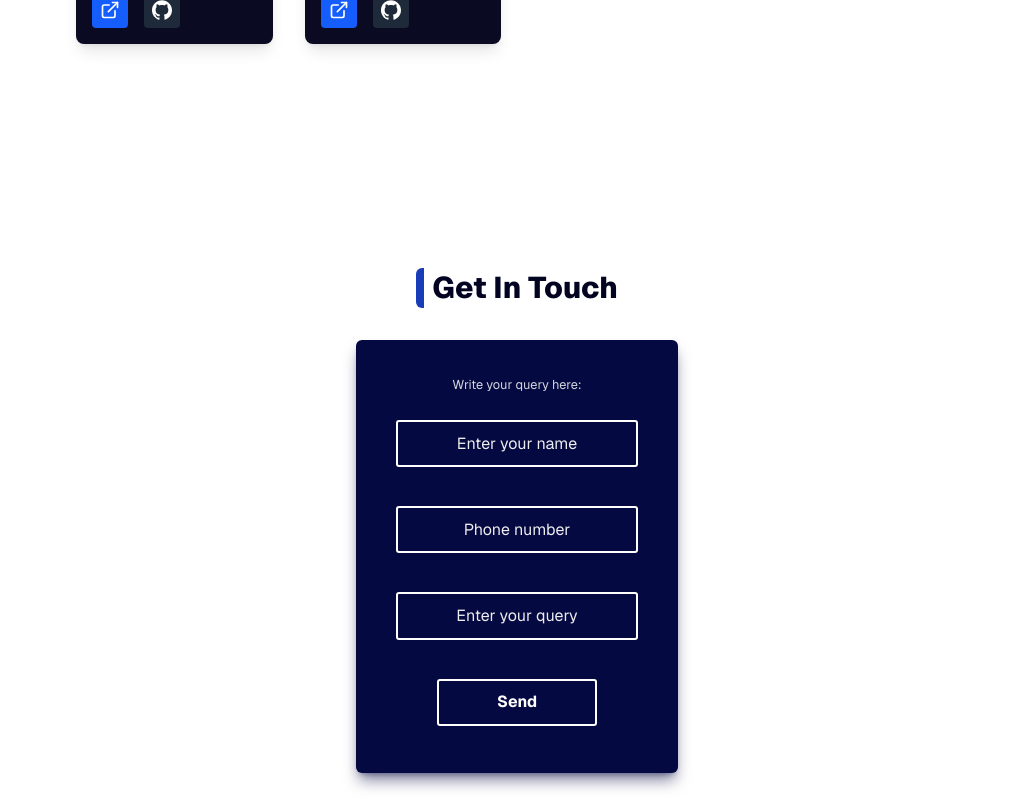
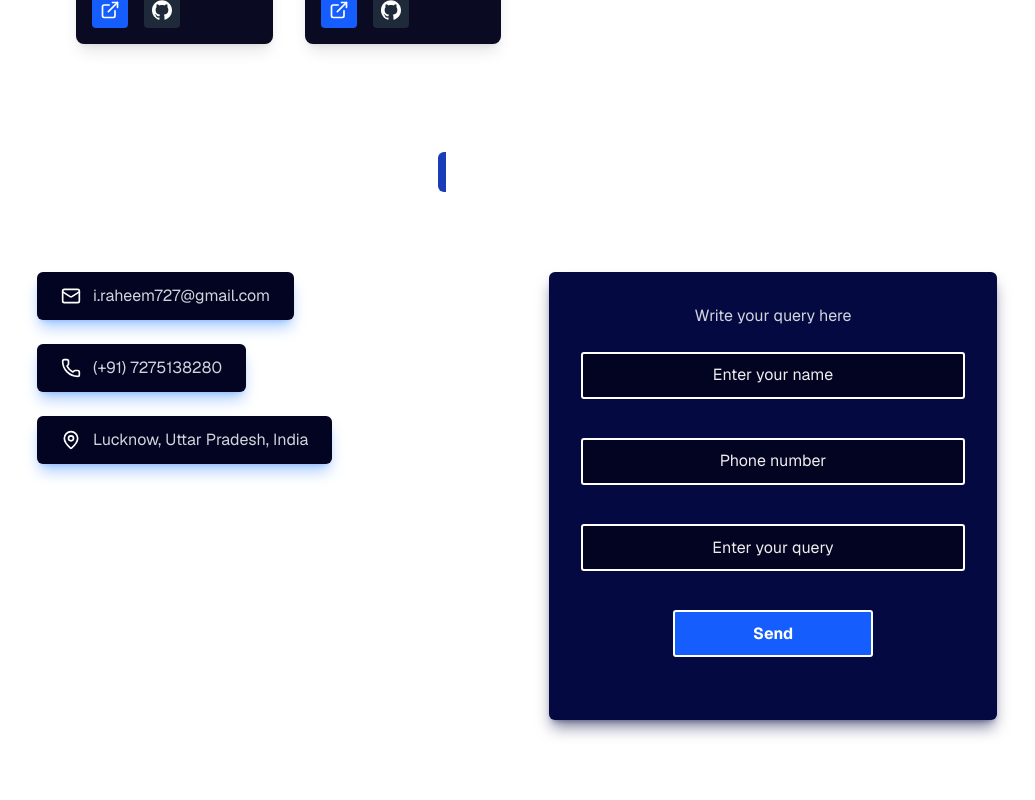
Before and after one commit to rahimkhan07/next-portfolio, a Next.js app: page / in a window 1280 px wide. Shown: the part 2700-3500 px from the top of the page, without its empty margins (123-1158 px from the left). Built offline with nearby package versions, Linux system fonts and the light colour scheme.

Commit message:
add in repo

```diff
--- a/src/app/Components/GetIntouch.js
+++ b/src/app/Components/GetIntouch.js
@@ -1,4 +1,6 @@
 import React from 'react'
+import Navbar from './Navbar';
+import { Mail, Phone, MapPin, Facebook, Twitter, Linkedin, MessageCircle } from "lucide-react";
 
 const GetIntouch = () => {
 
@@ -29,64 +31,87 @@ const GetIntouch = () => {
 
     return (
         <>
-            {/* <h1 style={{ fontSize: "5vh", fontWeight: "bolder", textAlign:"center"}}><span className="about-badge"></span> Get In Touch</h1>
-            <div className="px-[12vh] py-[2vh]" style={{ boxShadow: "-1px 0px 11px 7px #050941", textAlign:"center" }}>
+            <div className="grid grid-rows-[15rem_1fr_20px] items-center justify-items-center min-h-screen p-4 sm:p-8 lg:p-20 gap-10 font-[family-name:var(--font-geist-sans)] scroll-smooth">
 
+                <section className="text-white w-full">
+                    {/* Title */}
+                    <div className="flex justify-center p-6 sm:p-8 ">
+                        <h1 className="text-2xl sm:text-3xl md:text-4xl font-bold flex items-center gap-2 text-center">
+                            <span className="w-2 h-10 bg-blue-800 rounded-l-md"></span>
+                            Contact
+                        </h1>
+                    </div> <br /> <br />
 
-                <div className="get-conn py-[2vh]">
-                    <small>write your query here-</small> <br /> <br />
-                    <form action="">
-                        <input type="text" placeholder='Enter your name' /> <br />
-                        <input type="phone" placeholder='phone number' /> <br />
-                        <input type="text" placeholder='Enter your Query' /> <br />
-                        <input type="submit" className='proj-btn' style={{ width: "20vh" }} value="Send" />
-                    </form>
+                    {/* Grid Layout: Left (Contact Info) | Right (Form) */}
+                    <div className="grid grid-cols-1 md:grid-cols-2 gap-10 lg:gap-16 items-start">
+
+                        {/* Left - Contact Info */}
+                        <div className="flex flex-col items-center md:items-start gap-6">
+                            <div className="flex flex-col sm:flex-row md:flex-col lg:flex-row flex-wrap justify-center md:justify-start gap-6">
+                                {/* Email */}
+                                <div className="flex items-center gap-3 bg-[#020421] px-6 py-3 rounded-md shadow-lg shadow-blue-500/40 w-full sm:w-auto">
+                                    <Mail className="text-white" size={20} />
+                                    <span className="text-gray-300 text-sm sm:text-base">i.raheem727@gmail.com</span>
                                 </div>
-            </div> */}
 
-            <div className="px-4 sm:px-8 md:px-16 lg:px-32 py-8 sm:py-12">
-                {/* Heading */}
-                <p className="text-xl sm:text-3xl md:text-3xl font-extrabold text-center mb-8 flex items-center justify-center gap-2">
-                    <span className="w-2 h-10 bg-blue-800 rounded-l-md"></span>
-                    Get In Touch
-                </p>
+                                {/* Phone */}
+                                <div className="flex items-center gap-3 bg-[#020421] px-6 py-3 rounded-md shadow-lg shadow-blue-500/40 w-full sm:w-auto">
+                                    <Phone className="text-white" size={20} />
+                                    <span className="text-gray-300 text-sm sm:text-base">(+91) 7275138280</span>
+                                </div>
+                            </div>
 
-                {/* Form Container */}
-                <div className="bg-[#050941] shadow-lg shadow-[#050941]/50 px-6 sm:px-10 py-6 sm:py-8 rounded-md text-center">
+                            {/* Location */}
+                            <div className="flex items-center gap-3 bg-[#020421] px-6 py-3 rounded-md shadow-lg shadow-blue-500/40 w-full sm:w-auto">
+                                <MapPin className="text-white" size={20} />
+                                <span className="text-gray-300 text-sm sm:text-base">Lucknow, Uttar Pradesh, India</span>
+                            </div>
 
+                            {/* Social Icons */}
+                            <div className="flex justify-center md:justify-start gap-6 mt-6 border-t border-white pt-6 w-full">
+                                <a href="#" className="hover:text-blue-500 transition"><Facebook size={22} /></a>
+                                <a href="#" className="hover:text-blue-500 transition"><Twitter size={22} /></a>
+                                <a href="#" className="hover:text-blue-500 transition"><Linkedin size={22} /></a>
+                                <a href="#" className="hover:text-blue-500 transition"><MessageCircle size={22} /></a>
+                            </div>
+                        </div>
+
+                        {/* Right - Form */}
+                        <div className="bg-[#050941] shadow-lg shadow-[#050941]/50 px-4 sm:px-8 py-6 sm:py-8 rounded-md text-center w-full">
                             <div className="get-conn mb-6">
-                        <small className="text-gray-300">Write your query here:</small>
+                                <small className="text-gray-300 text-sm sm:text-base">Write your query here</small>
                             </div>
 
                             <form onSubmit={onSubmit} className="flex flex-col gap-4 sm:gap-6">
                                 <input
                                     type="text"
                                     placeholder="Enter your name"
-                            name='name'
-                            className="p-3 rounded-md bg-#020421 text-black placeholder-gray-500 focus:outline-none focus:ring-2 focus:ring-blue-500"
+                                    name="name"
+                                    className="p-3 rounded-md bg-[#020421] text-white placeholder-gray-400 focus:outline-none focus:ring-2 focus:ring-blue-500 w-full"
                                 />
                                 <input
                                     type="tel"
                                     placeholder="Phone number"
-                            name='phone'
-                            className="p-3 rounded-md bg-#020421 text-black placeholder-gray-500 focus:outline-none focus:ring-2 focus:ring-blue-500"
+                                    name="phone"
+                                    className="p-3 rounded-md bg-[#020421] text-white placeholder-gray-400 focus:outline-none focus:ring-2 focus:ring-blue-500 w-full"
                                 />
                                 <input
                                     type="text"
                                     placeholder="Enter your query"
-                            name='query'
-                            className="p-3 rounded-md bg-#020421 text-black placeholder-gray-500 focus:outline-none focus:ring-2 focus:ring-blue-500"
+                                    name="query"
+                                    className="p-3 rounded-md bg-[#020421] text-white placeholder-gray-400 focus:outline-none focus:ring-2 focus:ring-blue-500 w-full"
                                 />
                                 <input
                                     type="submit"
                                     value="Send"
-                            className="cursor-pointer proj-btn bg-#020421-600 text-white font-bold py-3 px-6 rounded-md hover:bg-#020421-900 transition-colors w-full sm:w-[20vh] mx-auto"
+                                    className="cursor-pointer bg-blue-600 text-white font-bold py-3 px-6 rounded-md hover:bg-blue-800 transition-colors w-full sm:w-[200px] mx-auto"
                                 />
                             </form>
-                    <span>{result}</span>
+                            <span className="block mt-4 text-gray-400">{result}</span>
                         </div>
                     </div>
-
+                </section>
+            </div>
         </>
     )
 }
--- a/src/app/Contact/page.js
+++ b/src/app/Contact/page.js
@@ -9,3 +9,66 @@
 // }
 
 // export default page
+
+import { Mail, Phone, MapPin, Facebook, Twitter, Linkedin, MessageCircle } from "lucide-react";
+import Navbar from "../Components/Navbar";
+
+export default function Contact() {
+    return (
+        <>
+            <div className="grid grid-rows-[1rem_1fr_20px] items-center justify-items-center min-h-screen p-8 pb-20 gap-16 sm:p-20 font-[family-name:var(--font-geist-sans)] scroll-smooth" >
+
+                <Navbar className="navbar-r" />
+                <section className=" text-white py-1 px-6">
+                    {/* Title */}
+                    <div className="flex justify-center p-8">
+                        <h1 className="text-2xl sm:text-3xl md:text-4xl font-bold flex items-center gap-2 text-center">
+                            <span className="w-2 h-10 bg-blue-800 rounded-l-md"></span>
+                            Contact
+                        </h1>
+                    </div>
+
+                    {/* Contact Info */}
+                    <div className="flex flex-col items-center gap-6 mb-10">
+                        <div className="flex flex-wrap justify-center gap-6">
+                            {/* Email */}
+                            <div className="flex items-center gap-3 bg-[#020421] px-6 py-3 rounded-md shadow-lg shadow-blue-500/40">
+                                <Mail className="text-white-500" size={20} />
+                                <span className="text-white-400">i.raheem727@gmail.com</span>
+                            </div>
+
+                            {/* Phone */}
+                            <div className="flex items-center gap-3 bg-[#020421] px-6 py-3 rounded-md shadow-lg shadow-blue-500/40">
+                                <Phone className="text-white-500" size={20} />
+                                <span className="text-white-400">(+91) 7275138280</span>
+                            </div>
+                        </div>
+
+                        {/* Location */}
+                        <div className="flex items-center gap-3 bg-[#020421] px-6 py-3 rounded-md shadow-lg shadow-blue-500/40">
+                            <MapPin className="text-white-500" size={20} />
+                            <span className="text-white-400">Lucknow, Uttar Pradesh, India</span>
+                        </div>
+                    </div>
+
+                    {/* Social Icons */}
+                    <div className="flex justify-center gap-6 mt-6 border-t border-white pt-6">
+                        <a href="#" className="hover:text-blue-500 transition">
+                            <Facebook size={22} />
+                        </a>
+                        <a href="#" className="hover:text-blue-500 transition">
+                            <Twitter size={22} />
+                        </a>
+                        <a href="#" className="hover:text-blue-500 transition">
+                            <Linkedin size={22} />
+                        </a>
+                        <a href="#" className="hover:text-blue-500 transition">
+                            <MessageCircle size={22} />
+                        </a>
+                    </div>
+                </section>
+            </div>
+        </>
+
+    );
+}
--- a/src/app/Service/page.js
+++ b/src/app/Service/page.js
@@ -40,16 +40,20 @@ const services = [
 export default function Services() {
     return (
         <>
-            <div className="grid grid-rows-[0rem_1fr_0px] items-center justify-items-center min-h-screen  pb-0 font-[family-name:var(--font-geist-sans)] scroll-smooth">
 
-                <section className=" text-white py-16 px-6 md:px-20">
-                    <Navbar className="navbar-r" />
+            <div className="grid grid-rows-[10rem_1fr_0px] items-center justify-items-center min-h-screen  pb-0 font-[family-name:var(--font-geist-sans)] scroll-smooth">
+                <Navbar className="navbar-r" />
+                <section className="text-white py-16 px-6 md:px-20">
                     {/* Heading */}
-                    <h2 className="text-3xl md:text-4xl font-extrabold text-center mb-12">
-                        Our Services
-                        <span className="w-2 h-10 bg-blue-800 rounded-l-md"> </span>
+                    <div className="flex justify-center p-4">
+                        <h1 className="text-2xl sm:text-3xl md:text-4xl font-bold flex items-center gap-2 text-center">
+                            <span className="w-2 h-10 bg-blue-800 rounded-l-md "></span>
+                            Our Services
+                        </h1>
+                    </div>
 
-                    </h2>
+
+
 
                     {/* Cards */}
                     <div className="grid gap-8 sm:grid-cols-2 lg:grid-cols-3">
```
Lines whose indentation alone changed are shown as unchanged.
